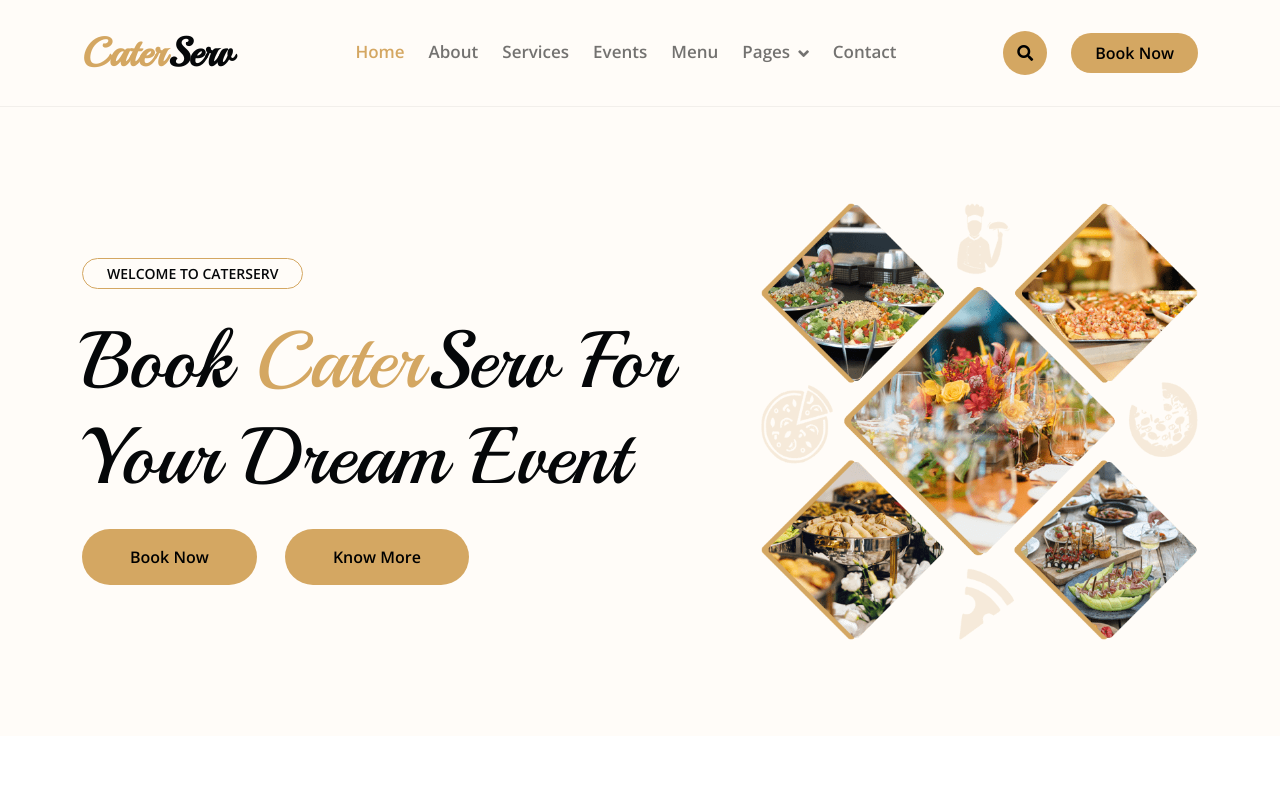
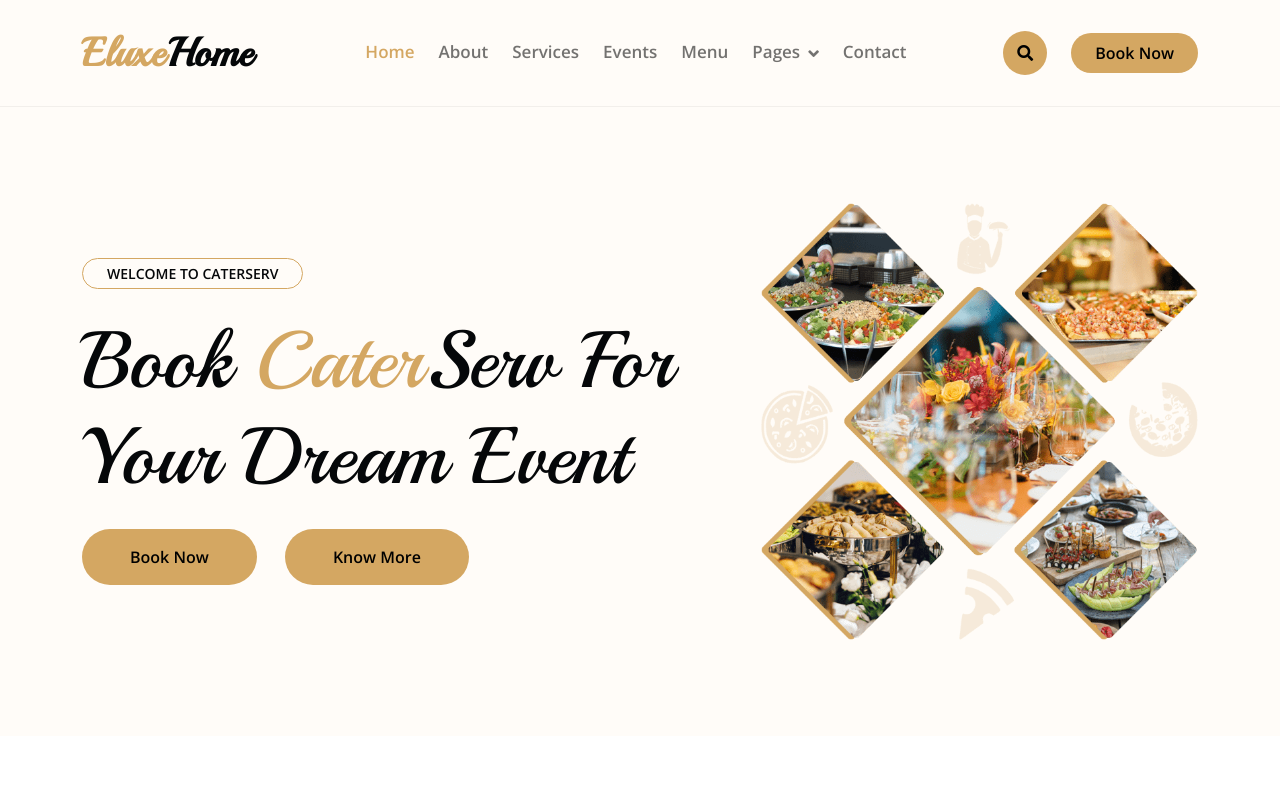
Before and after one commit to EluxeHome/eluxehome, a plain HTML site: page index.html in a window 1280 px wide. Shown: the top 800 px of the page. Drawn offline with nearby package versions, Linux system fonts and the light colour scheme; some packages are replaced by stand-ins of ours; a script that the page names is missing.

Commit message:
Update index.html

```diff
--- a/index.html
+++ b/index.html
@@ -3,7 +3,7 @@
 
     <head>
         <meta charset="utf-8">
-        <title>CaterServ - Catering Services Website Template</title>
+        <title>Eluxe Home | خانه ایلوکس</title>
         <meta content="width=device-width, initial-scale=1.0" name="viewport">
         <meta content="" name="keywords">
         <meta content="" name="description">
@@ -43,7 +43,7 @@
             <div class="container">
                 <nav class="navbar navbar-light navbar-expand-lg py-4">
                     <a href="index.html" class="navbar-brand">
-                        <h1 class="text-primary fw-bold mb-0">Cater<span class="text-dark">Serv</span> </h1>
+                        <h1 class="text-primary fw-bold mb-0">Eluxe<span class="text-dark">Home</span> </h1>
                     </a>
                     <button class="navbar-toggler py-2 px-3" type="button" data-bs-toggle="collapse" data-bs-target="#navbarCollapse">
                         <span class="fa fa-bars text-primary"></span>
```
